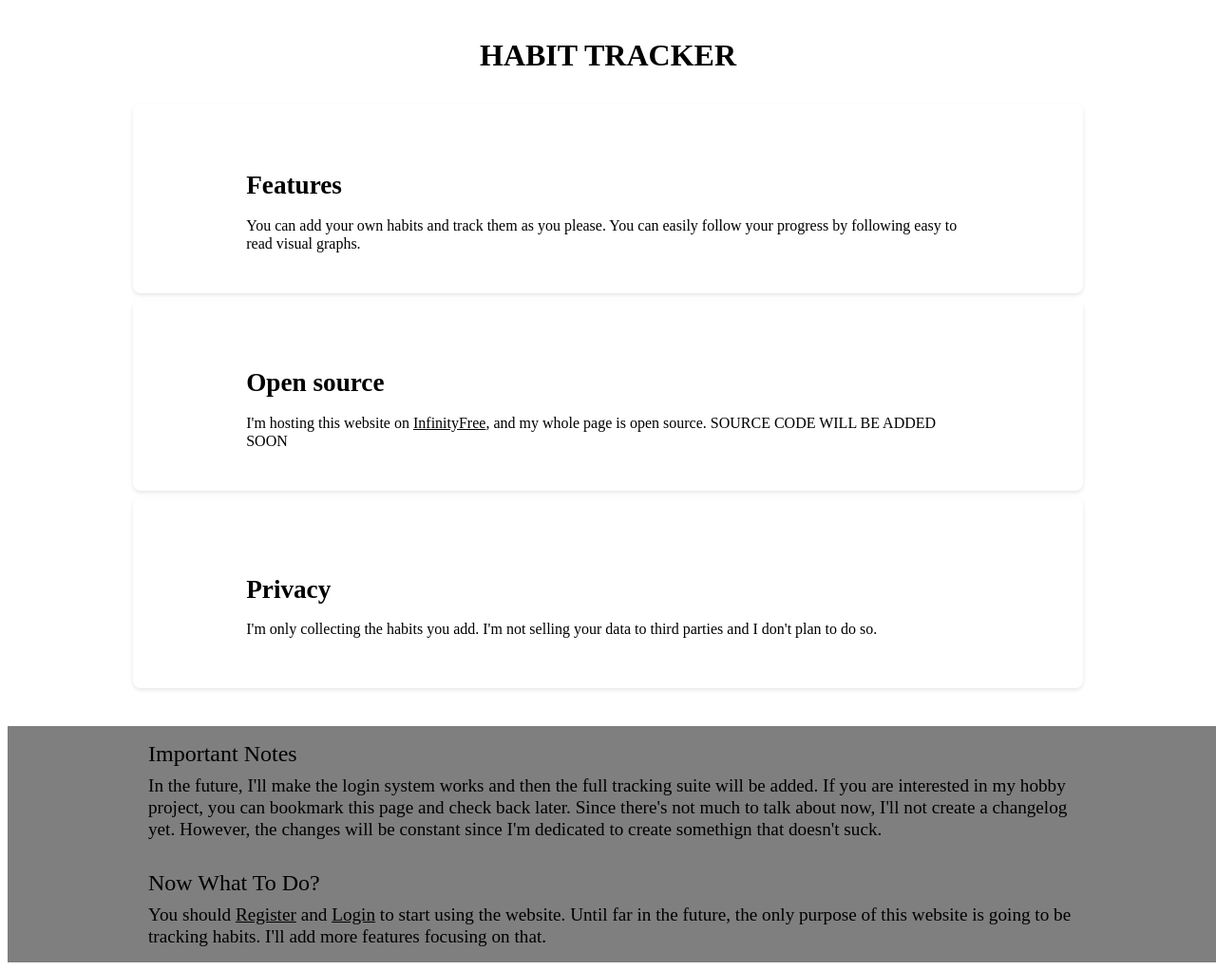
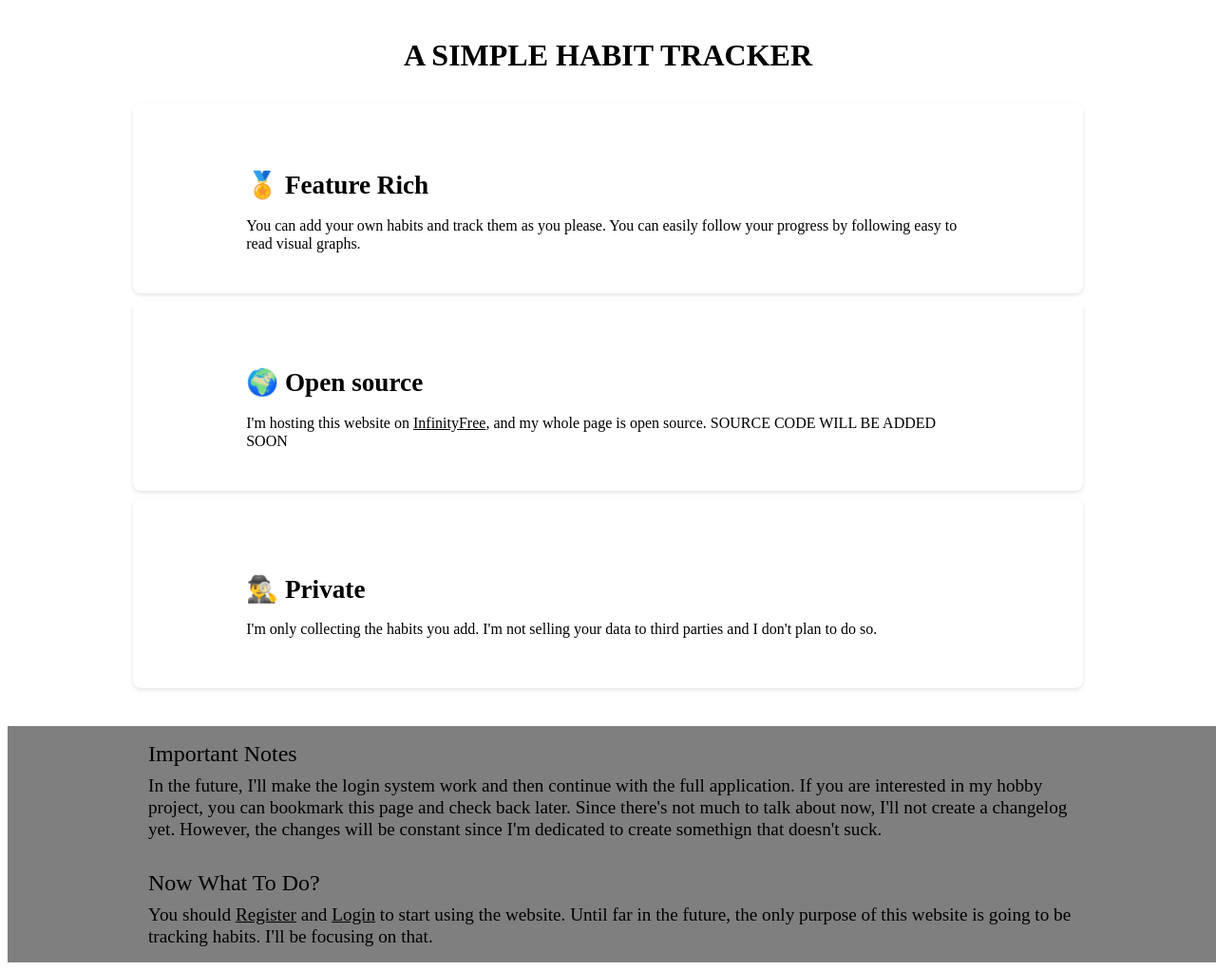
Before and after one commit to sBugrak/bugrakat, a PHP site: page /components/index/startup.php in a window 1280 px wide. Shown: the whole page at 95% size. Run offline with PHP 8.4, Linux system fonts and the light colour scheme.

Commit message:
Changes in javascript to save the last loaded component. Added emojis to the startup page to make it more visually appealing.

```diff
--- a/components/index/startup.php
+++ b/components/index/startup.php
@@ -1,16 +1,16 @@
 <div class="intro-article-container">
-<h2 class="intro-title">HABIT TRACKER</h2>
+<h2 class="intro-title">A SIMPLE HABIT TRACKER</h2>
 <section class="intro-articles">
     <article class="intro-article">
-        <h3 class="intro-article-title">Features</h3>
+        <h3 class="intro-article-title">🏅 Feature Rich</h3>
         <p>You can add your own habits and track them as you please. You can easily follow your progress by following easy to read visual graphs.</p>
     </article>
     <article class="intro-article">
-        <h3 class="intro-article-title">Open source</h3>
+        <h3 class="intro-article-title">🌍 Open source</h3>
         <p>I'm hosting this website on <a target="_blank" rel="noopener noreferrer" class="intro-article-link" href="https://www.infinityfree.com/">InfinityFree</a>, and my whole page is open source. <span>SOURCE CODE WILL BE ADDED SOON</span></p>
     </article>
     <article class="intro-article">
-        <h3 class="intro-article-title">Privacy</h3>
+        <h3 class="intro-article-title">🕵️‍♂️ Private</h3>
         <p>I'm only collecting the habits you add. I'm not selling your data to third parties and I don't plan to do so.</p>
     </article>
 </section>
@@ -19,11 +19,11 @@
 <div class="notes-container">
 <section>
     <h2 class="notes-title">Important Notes</h2>
-    <p class="notes-text">In the future, I'll make the login system works and then the full tracking suite will be added. If you are interested in my hobby project, you can bookmark this page and check back later. Since there's not much to talk about now, I'll not create a changelog yet. However, the changes will be constant since I'm dedicated to create somethign that doesn't suck.</p>
+    <p class="notes-text">In the future, I'll make the login system work and then continue with the full application. If you are interested in my hobby project, you can bookmark this page and check back later. Since there's not much to talk about now, I'll not create a changelog yet. However, the changes will be constant since I'm dedicated to create somethign that doesn't suck.</p>
 </section>
 <section>
     <h2 class="notes-title">Now What To Do?</h2>
-    <p class="notes-text">You should <a class="startup-link" onclick="loadContent('register')">Register</a> and <a class="startup-link" onclick="loadContent('enter')">Login</a> to start using the website. Until far in the future, the only purpose of this website is going to be tracking habits. I'll add more features focusing on that.</p>
+    <p class="notes-text">You should <a class="startup-link" onclick="loadContent('register')">Register</a> and <a class="startup-link" onclick="loadContent('enter')">Login</a> to start using the website. Until far in the future, the only purpose of this website is going to be tracking habits. I'll be focusing on that.</p>
 </section>
 </div>
 <link rel="stylesheet" href="style/start/startup.css">
--- a/style/start/startup.css
+++ b/style/start/startup.css
@@ -9,7 +9,7 @@
     -webkit-user-select: none;
     -moz-user-select: none;
     -ms-user-select: none;
-    color: var(--color-muted);
+    color: var(--color-background);
 }
 
 .intro-articles {
```
Also changed, not shown: scripts/index/index.js (+15 -4 lines).
